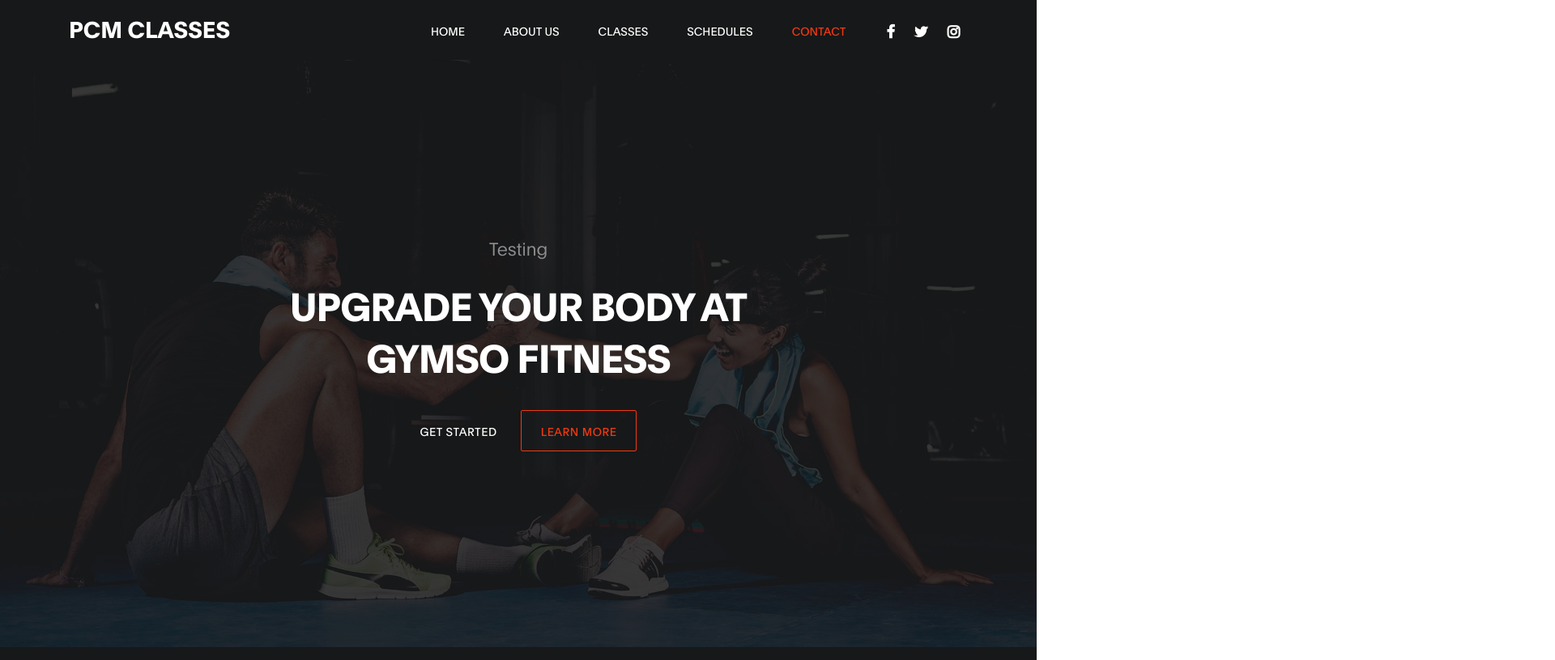
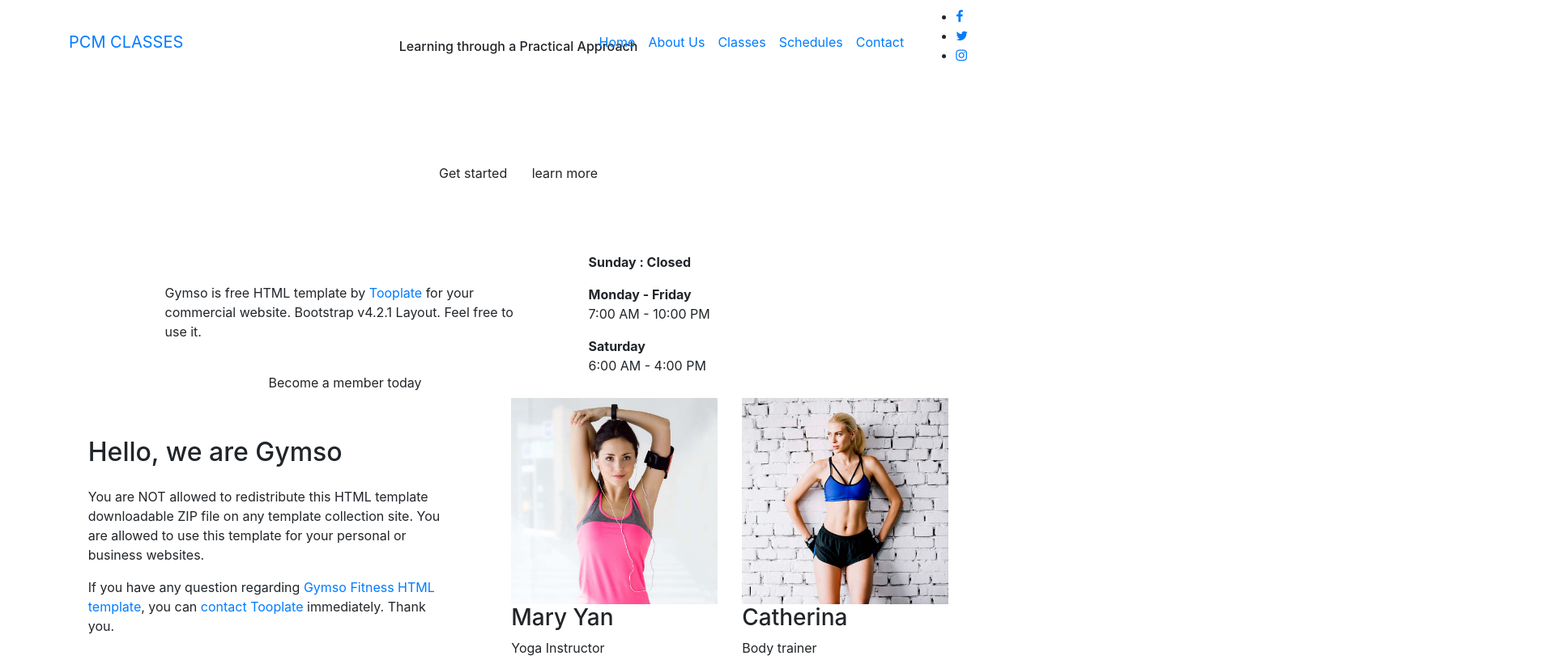
Before and after one commit to 12-12-droid/PCM-CLASSES, a plain HTML site: page index.html in a window 1280 px wide. Shown: the top 816 px of the page at 81% size, 1920 px wide, since content can reach past the window. Drawn offline with Linux system fonts and the light colour scheme.

Commit message:
Update index.html

```diff
--- a/index.html
+++ b/index.html
@@ -2,7 +2,7 @@
 <html lang="en">
 <head>
 
-     <title>Gymso Fitness HTML Template</title>
+     <title>PCM CLASSES</title>
 
      <meta charset="UTF-8">
      <meta http-equiv="X-UA-Compatible" content="IE=Edge">
@@ -14,13 +14,6 @@
      <link rel="stylesheet" href="css/bootstrap.min.css">
      <link rel="stylesheet" href="css/font-awesome.min.css">
      <link rel="stylesheet" href="css/aos.css">
-
-     <!-- MAIN CSS -->
-     <link rel="stylesheet" href="css/tooplate-gymso-style.css">
-<!--
-Tooplate 2119 Gymso Fitness
-https://www.tooplate.com/view/2119-gymso-fitness
--->
 </head>
 <body data-spy="scroll" data-target="#navbarNav" data-offset="50">
 
@@ -80,9 +73,9 @@ https://www.tooplate.com/view/2119-gymso-fitness
                          <div class="col-lg-8 col-md-10 mx-auto col-12">
                               <div class="hero-text mt-5 text-center">
 
-                                    <h6 data-aos="fade-up" data-aos-delay="300">Testing</h6>
+                                    <h6 data-aos="fade-up" data-aos-delay="300">Learning through a Practical Approach</h6>
 
-                                    <h1 class="text-white" data-aos="fade-up" data-aos-delay="500">Upgrade your body at Gymso Fitness</h1>
+                                    <h1 class="text-white" data-aos="fade-up" data-aos-delay="500">Upgrade your Learning PCM CLASSES</h1>
 
                                     <a href="#feature" class="btn custom-btn mt-3" data-aos="fade-up" data-aos-delay="600">Get started</a>
 
```
